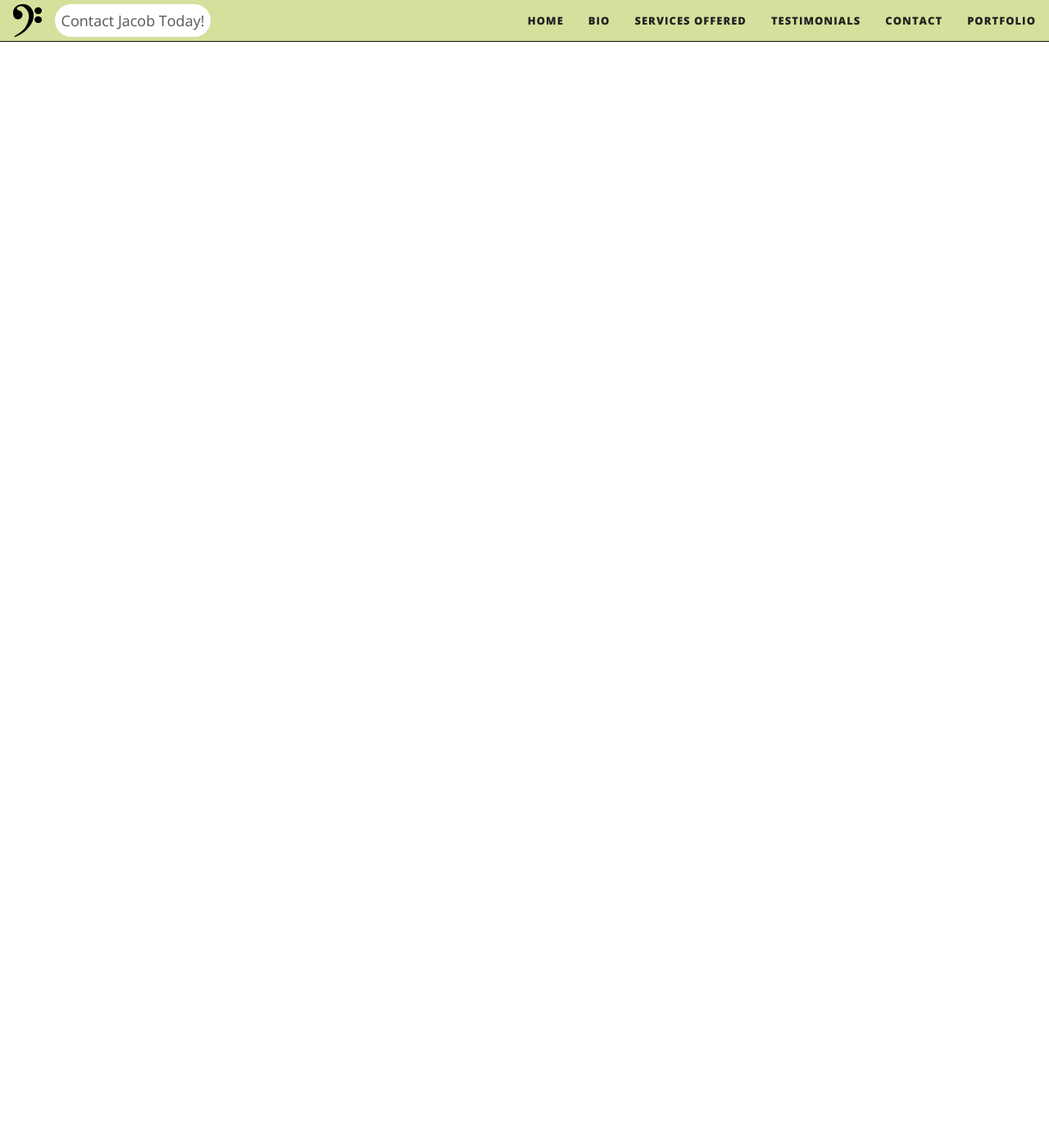
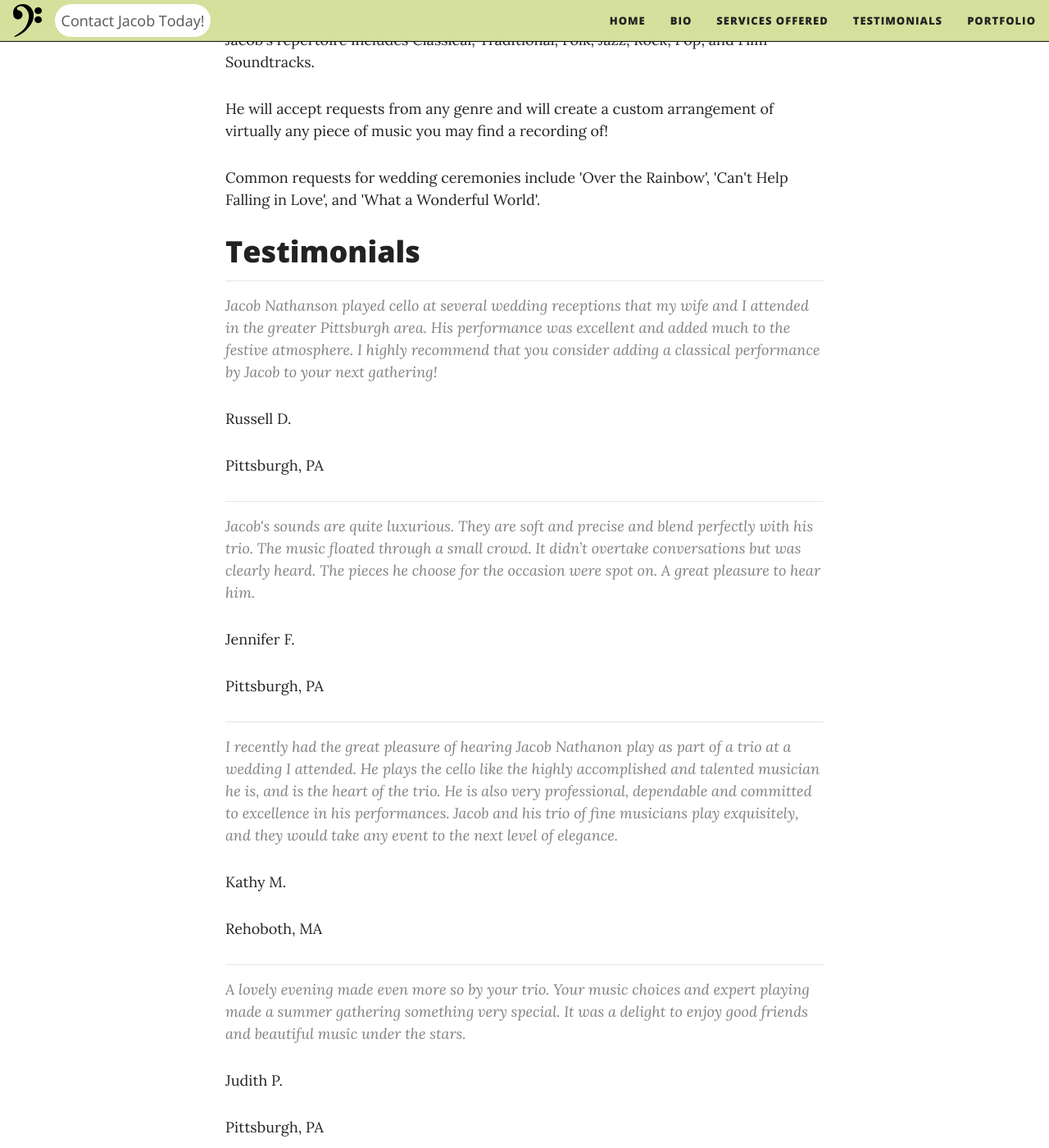
Before and after one commit to ben-nathanson/jake-nathanson-music, a Jekyll site: the page built from index.html, in a window 1280 px wide and 1400 px high, scrolled down 1723 px. Shown: the whole window at 82% size. Built offline with Jekyll 4.4.1, drawn with Linux system fonts in a browser that asks for light colours; nearby versions of some CDN libraries; a script that is not in the unit is left out; the list of posts is cut into pages by our own code; some of the changed text lies outside the part shown.

Commit message:
Experiment with single page layout.

```diff
--- a/_config.yml
+++ b/_config.yml
@@ -21,11 +21,10 @@
 
 navbar-links:
   Home: "/"
-  Bio: "pages/bio"
-  Services Offered: "pages/services-offered"
-  Testimonials: "pages/testimonials"
-  Contact: "pages/contact"
-  Portfolio: "pages/portfolio"
+  Bio: "/#bio"
+  Services Offered: "/#services-offered"
+  Testimonials: "/#testimonials"
+  Portfolio: "/#portfolio"
 
 ################
 # --- Logo --- #
--- a/index.html
+++ b/index.html
@@ -41,3 +41,85 @@
         par.insertBefore(s, scr);
     })(document, 'script');
 </script>
+
+<div id="bio">
+    <h1>Bio</h1>
+    <p>Jacob Nathanson is a freelance cellist in Pittsburgh, PA. Current engagements include orchestral concerts with the Butler Symphony, Youngstown Symphony, Greenville Symphony, Wheeling Symphony, Akron Symphony, and the Erie Philharmonic as well as playing chamber music and as a soloist for weddings and events.</p>
+    <p>Jacob began his training with cellist Paula Tuttle from the Pittsburgh Opera as well as David Premo of the Pittsburgh Symphony Orchestra, performing with the Pittsburgh Youth Symphony for several years before attending music conservatory and the positive experience was vital to his pursuit of a musical career.</p>
+    <p>He later attended the Cleveland Institute of Music and received a Bachelor's and Master's degree in cello performance with Melissa Kraut. Jacob has attended numerous classical music festivals and seminars including ENCORE School for Strings, The Meadowmount School of Music, The International Music Academy of Pilsen, Tanglewood Music Institute, The Heifetz International Music Institute, and the New York String Orchestra Seminar.</p>
+</div>
+<div id="services-offered">
+    <h1>Services Offered</h1>
+    <h2>Events</h2>
+    <ul>
+        <li>Weddings</li>
+        <li>Private parties</li>
+        <li>Corporate events</li>
+        <li>Retirement homes</li>
+        <li>Hospice care</li>
+        <li>Funerals</li>
+    </ul>
+    <h2>Repertoire</h2>
+    <p>Jacob's repertoire includes Classical, Traditional, Folk, Jazz, Rock, Pop, and Film Soundtracks.</p>
+    <p>He will accept requests from any genre and will create a custom arrangement of virtually any piece of music you may find a recording of!</p>
+    <p>Common requests for wedding ceremonies include 'Over the Rainbow', 'Can't Help Falling in Love', and 'What a Wonderful World'.</p>
+</div>
+<div id="testimonials">
+    <h1>Testimonials</h1>
+    <hr>
+    <blockquote>Jacob Nathanson played cello at several wedding receptions that my wife and I attended in the greater Pittsburgh area. His performance was excellent and added much to the festive atmosphere. I highly recommend that you consider adding a classical performance by Jacob to your next gathering!</blockquote>
+    <p>Russell D.</p>
+    <p>Pittsburgh, PA</p>
+    <hr>
+    <blockquote>Jacob's sounds are quite luxurious. They are soft and precise and blend perfectly with his trio. The music floated through a small crowd. It didn’t overtake conversations but was clearly heard. The pieces he choose for the occasion were spot on. A great pleasure to hear him.</blockquote>
+    <p>Jennifer F.</p>
+    <p>Pittsburgh, PA</p>
+    <hr>
+    <blockquote>I recently had the great pleasure of hearing Jacob Nathanon play as part of a trio at a wedding I attended. He plays the cello like the highly accomplished and talented musician he is, and is the heart of the trio. He is also very professional, dependable and committed to excellence in his performances. Jacob and his trio of fine musicians play exquisitely, and they would take any event to the next level of elegance.</blockquote>
+    <p>Kathy M.</p>
+    <p>Rehoboth, MA</p>
+    <hr>
+    <blockquote>A lovely evening made even more so by your trio. Your music choices and expert playing made a summer gathering something very special. It was a delight to enjoy good friends and beautiful music under the stars.</blockquote>
+    <p>Judith P.</p>
+    <p>Pittsburgh, PA</p>
+    <hr>
+    <blockquote>I knew that Jacob’s performance during my son’s rehearsal dinner at Duquesne University’s Power Center was going to be special when we had our planning call to discuss music selections.  Jacob encouraged me to think about the type of music we might enjoy and offered the names of sites where I could sample potential selections. Nothing was off limits. He was incredibly focused on the plans for his performance together with the ensemble he organized.</blockquote>
+    <blockquote>Jacob’s musical acumen is exceptional and his gracious personality is so inviting. Both during cocktails and dinner, our guests were treated to a wonderful performance to compliment a perfect evening.</blockquote>
+    <p>Linda M.</p>
+    <p>Pittsburgh, PA</p>
+    <hr>
+</div>
+<div id="portfolio">
+    <h1>Bio</h1>
+    <div class="row">
+  <div class="column">
+  <h2>Venues Commonly Played</h2>
+    <ul>
+        <li>Allegheny Country Club</li>
+        <li>Bella Sera</li>
+        <li>Carnegie Museum of Art</li>
+        <li>Carnegie Science Center</li>
+        <li>Heinz Chapel</li>
+        <li>Hotel Monaco</li>
+        <li>Lake Shore Country Club</li>
+        <li>Longue Vue Club</li>
+        <li>National Aviary</li>
+        <li>Nemacolin Woodlands Resort</li>
+        <li>Omni Bedford Springs</li>
+        <li>Omni William Penn</li>
+        <li>Phipps Conservatory and Botanical Gardens</li>
+        <li>Pinerock Farms</li>
+        <li>Pittsburgh Botanic Garden</li>
+        <li>Rustic Acres Farm</li>
+        <li>The Edgewood Club</li>
+    </ul>
+  </div>
+  <div class="column">
+    <h2>Previous Performances</h2>
+    <iframe width="560" height="315" src="https://www.youtube.com/embed/sngnFWvjzvY" title="Debussy <li>Piano and Cello Sonata <li>3rd Movement" frameborder="0" allow="accelerometer; autoplay; clipboard-write; encrypted-media; gyroscope; picture-in-picture" allowfullscreen></iframe>
+    <iframe width="560" height="315" src="https://www.youtube.com/embed/F151RksASbA" title="Rachmaninoff <li>Sonata for Piano and Cello <li>3rd Movement" frameborder="0" allow="accelerometer; autoplay; clipboard-write; encrypted-media; gyroscope; picture-in-picture" allowfullscreen></iframe>
+  </div>
+</div>
+
+
+</div>
```
Also changed, not shown: pages/bio.md (deleted, +0 -10 lines), pages/contact.md (deleted, +0 -31 lines), pages/portfolio.md (deleted, +0 -35 lines), pages/sandbox.md (deleted, +0 -4 lines), pages/services-offered.md (deleted, +0 -21 lines), pages/testimonials.md (deleted, +0 -48 lines).
